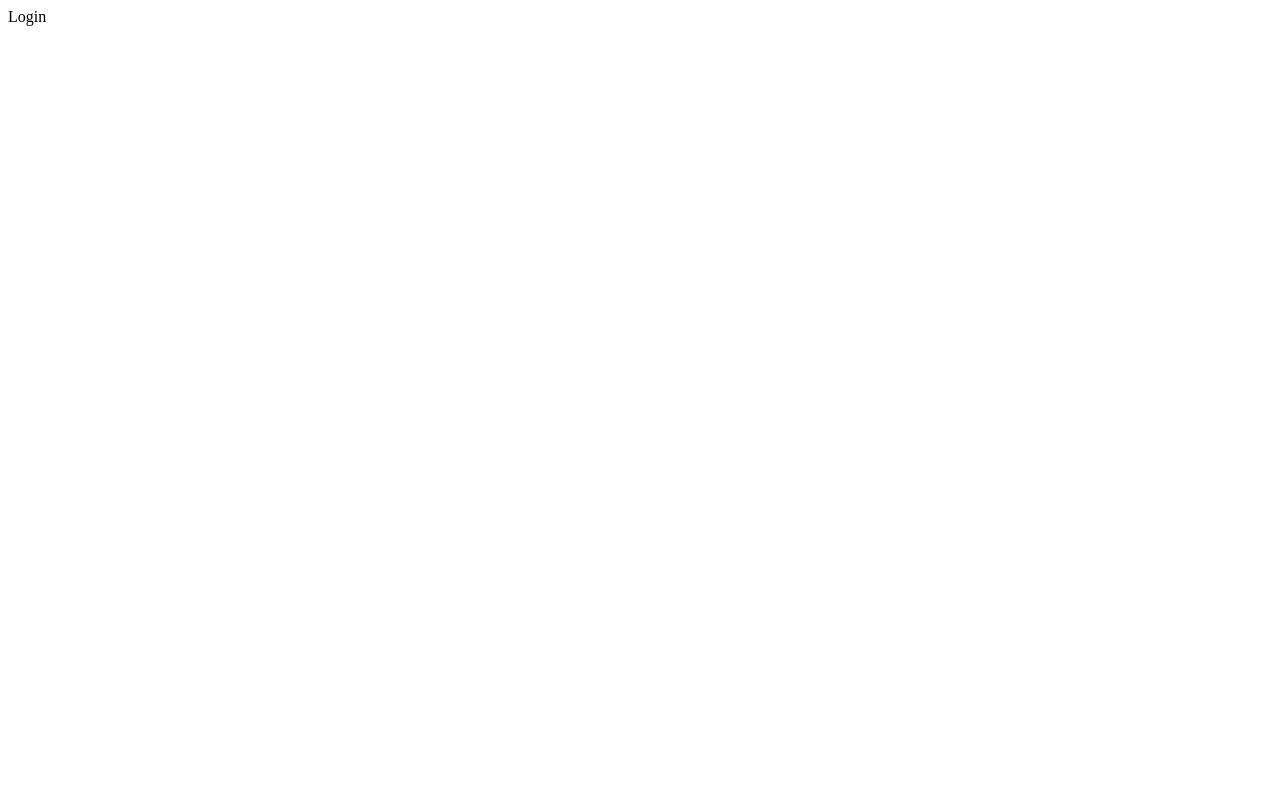
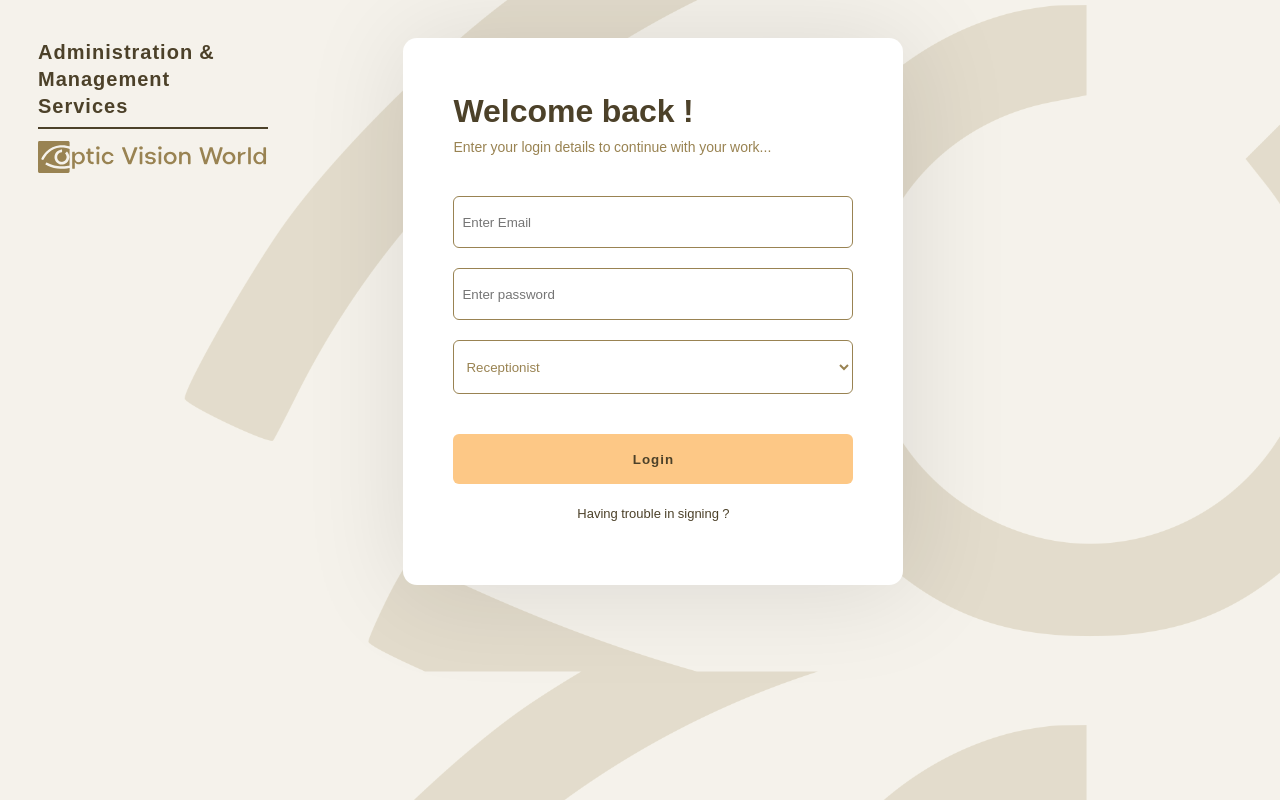
Before and after one commit to Tejas-117/Optic_vision_world_software, a React (Create React App) app in the folder client/: page /login in a window 1280 px wide. Built offline with nearby package versions, Linux system fonts and the light colour scheme.

Commit message:
first page and css

```diff
--- /dev/null
+++ b/client/src/index.css
@@ -0,0 +1,22 @@
+:root {
+  --natural-white : #FFFFFF;
+  --background-white : #F5F2EA;
+  --dull-white : #E3DCCC;
+  --button-cream : #FDC886;
+  --dull-brown : #998352;
+  --dark-brown : #4C4129;
+}
+
+
+* {
+  font-family: 'Noto Sans NKo', sans-serif;
+}
+
+body {
+  background-image: url(../src/assets/background.jpg);
+  background-position: center;
+  background-size: cover;
+  display: flex;
+  align-items: center;
+  justify-content: center;
+}
--- a/client/src/index.js
+++ b/client/src/index.js
@@ -2,7 +2,8 @@ import React from 'react';
 import ReactDOM from 'react-dom/client';
 import App from './App';
 import { BrowserRouter as Router } from 'react-router-dom';
-import { AppContextProvider } from './context/ContextProvider';;
+import { AppContextProvider } from './context/ContextProvider';
+import "./index.css";
 
 const root = ReactDOM.createRoot(document.getElementById('root'));
 root.render(
--- a/client/src/pages/Login/Login.css
+++ b/client/src/pages/Login/Login.css
@@ -0,0 +1,96 @@
+
+
+.main-container {
+  display: grid;
+  height: 100%;
+  grid-template-columns: 2fr 7fr 2fr;
+  column-gap: 30px;
+  padding: 30px;
+}
+
+.branding-container {
+  display : flex;
+  flex-direction: column;
+  justify-content: flex-start;
+
+}
+
+.title {
+  color : var(--dark-brown);
+  font-size: 20px;
+  font-weight: 700;
+  letter-spacing: 1px;
+  padding : 0px 12px 8px 0px;
+  border-bottom: solid  2px  var(--dark-brown);
+  text-align: left;
+  margin : 0px 0px 12px 0px;
+}
+
+.logo-img {
+  width: 230px;
+}
+
+
+.login-container {
+  display: flex;
+  flex-direction: column;
+  align-self: center;
+  justify-self: center;
+  background-color: var(--natural-white);
+  /* margin: 100px; */
+  width:fit-content;
+  padding : 50px;
+  border-radius: 14px;
+  box-shadow: 4px 4px 103px 5px rgba(0,0,0,0.1);
+}
+
+.login-form {
+  display: flex;
+  flex-direction: column;
+  margin : none;
+}
+
+.general-text-format {
+  color: var(--dark-brown);
+  margin : 0px 0px 6px 0px;
+  font-size: 32px;
+}
+
+.secondary-text-format {
+  color: var(--dull-brown);
+  font-weight: 500;
+  /* font-size: 4px; */
+  margin : 0;
+  font-size: 14px;
+  margin-bottom: 30px;
+  width: 400px;
+}
+
+.login-inputbox {
+  padding: 16px 8px;
+  background-color: transparent;
+  outline: var(--dull-brown);
+  border : 1.4px var(--dull-brown) solid;
+  margin : 10px 0px;
+  color : var(--dull-brown);
+  border-radius: 6px;
+}
+
+.login-button {
+  margin-top: 30px;
+  padding: 16px 8px;
+  background-color: var(--button-cream);
+  color: var(--dark-brown);
+  letter-spacing: 1px;
+  border:none;
+  border-radius: 6px;
+  font-weight: bold;
+}
+
+.trouble {
+  display: flex;
+  align-self: center;
+  font-size: small;
+  color : var(--dark-brown);
+  margin-top : 20px;
+}
--- a/client/src/pages/Login/Login.jsx
+++ b/client/src/pages/Login/Login.jsx
@@ -1,12 +1,50 @@
-import './Login.css';
+import "./Login.css";
+import logo from '../../assets/LOGO.svg';
 
 function Login() {
+  return (
+    <div class="main-container">
+      <div class="branding-container">
+        <p class="title">Administration & Management Services </p>
+        <img class="logo-img" src={logo} alt="" />
+      </div>
+      <div class="login-container">
+        <form class="login-form">
+          <h1 class="general-text-format">Welcome back !</h1>
 
-  return (
-    <div>
-      Login
+          <h4 class="secondary-text-format">
+            Enter your login details to continue with your work...
+          </h4>
+
+          <input
+            class="login-inputbox"
+            type="email"
+            name="user"
+            placeholder="Enter Email"
+          />
+          <input
+            class="login-inputbox"
+            type="password"
+            name="password"
+            placeholder="Enter password"
+          />
+          <select class="login-inputbox" value="names">
+            <option value="00">Receptionist</option>
+            <option value="01">User 1</option>
+            <option value="02">User 2</option>
+          </select>
+
+          <input
+            class="login-button"
+            type="submit"
+            name="submitAll"
+            value="Login"
+          />
+          <p class="trouble"> Having trouble in signing ?</p>
+        </form>
+      </div>
     </div>
-  )
+  );
 }
 
-export default Login
+export default Login;
```
Also changed, not shown: client/src/assets/LOGO.svg (added), client/src/assets/background.jpg (added).
